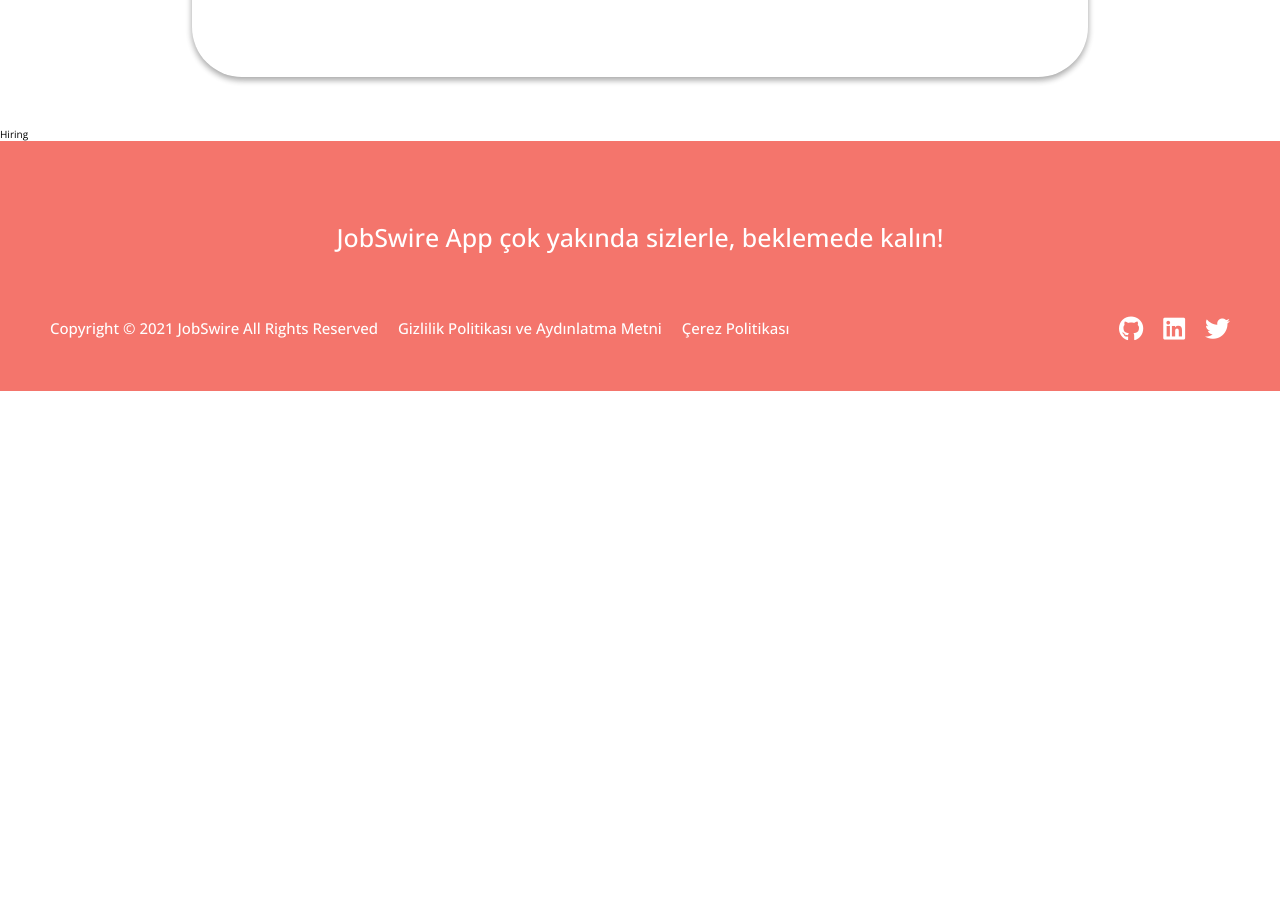
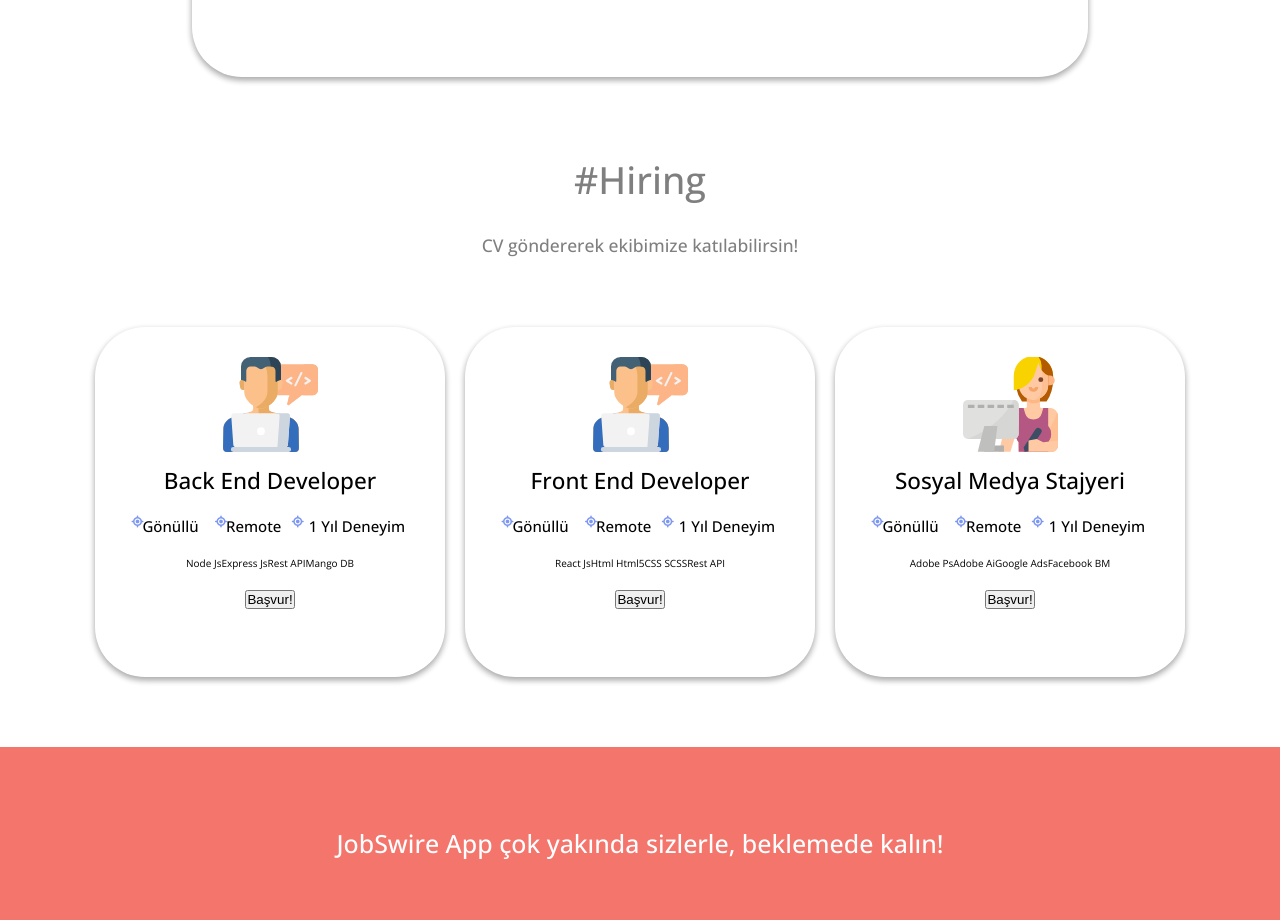
Before and after one commit to journo10/jobswire-test-clone-reactjs, a React (Create React App) app: page /hiring in a window 1280 px wide. Shown: the part 1540-2460 px from the top of the page. Before the commit the page ends 1931 px from the top, so only its background shows below. Built offline with nearby package versions, Linux system fonts and the light colour scheme; a web font is replaced by a local one.

Commit message:
hiring component

```diff
--- a/src/context/JobSwireContext.js
+++ b/src/context/JobSwireContext.js
@@ -1,21 +1,27 @@
-import {useState } from "react";
+import { useState } from "react";
 import { createContext, useContext } from "react";
-import {data }from "../data/data"
+import { data, hiringData } from "../data/data";
 
 const JobSwireContext = createContext();
 
-export const JobSwireProvider = ({children}) =>{
-   const [items, setItems] = useState(data);
+export const JobSwireProvider = ({ children }) => {
+  const [items, setItems] = useState(data);
+  const [itemsHiring, setItemsHirring] = useState(hiringData);
 
-   //console.log(items);
+  //console.log(items);
+  //console.log(itemsHiring);
 
-   const values ={
+  const values = {
     items,
-    setItems
-    }
-    return (
-        <JobSwireContext.Provider value={values}>{children}</JobSwireContext.Provider>
-    )
+    setItems,
+    itemsHiring,
+    setItemsHirring,
+  };
+  return (
+    <JobSwireContext.Provider value={values}>
+      {children}
+    </JobSwireContext.Provider>
+  );
 };
 
 export const useJobSwire = () => useContext(JobSwireContext);
--- a/src/data/data.js
+++ b/src/data/data.js
@@ -1,7 +1,7 @@
 import image_1 from "../images/png/Cristiano_Ronaldo.png";
 import image_2 from "../images/png/lionel-messi.png";
 import image_3 from "../images/png/neymar.jpg";
-import image_4 from"../images/png/benzema.png";
+import image_4 from "../images/png/benzema.png";
 import image_5 from "../images/png/Mohamed_Salah.png";
 import image_6 from "../images/png/drogba.png";
 import image_7 from "../images/png/lampard.png";
@@ -10,8 +10,11 @@
 import image_10 from "../images/png/kevin.png";
 import image_11 from "../images/png/wesley-sneijder.png";
 import image_12 from "../images/png/hagi.png";
+import img_hiring_1 from "../images/svg/HiringE.83d6e6e4.svg";
+import img_hiring_2 from "../images/svg/HiringK.bc63dbc9.svg";
 
-export const data = [{
+export const data = [
+  {
     id: 1,
     name: "Cristiano Ronaldo",
     title: "Real Madrid",
@@ -95,4 +98,55 @@
     desc: "Gheorghe Hagi (d. 5 Şubat 1965, Săcele), orta saha mevkiisinde oynamış Rumen eski futbolcu, teknik direktördür. Karpatların Maradonası lakabı ile anılsa da bundan hiç hoşlanmamıştır.[1] Hagi, 1980'li ve 90'lı yıllarda dünyanın en iyi oyuncularından biri olarak kabul edildi[2] ve çoğu kişi tarafından tüm zamanların en büyük Romen futbolcusu olarak kabul edilmektedir.[3][4] Aynı zamanda Romanya millî futbol takımında (Adrian Mutu ile birlikte) 35 golle tüm zamanların önde gelen golcüsüdür.",
     image: image_12,
   },
-]
+];
+
+export const hiringData = [
+  {
+    id: 1,
+    title: "Back End Developer",
+    text: [
+      { id: 1, name: "Gönüllü" },
+      { id: 2, name: "Remote" },
+      { id: 3, name: "1 Yıl Deneyim" },
+    ],
+    desc: [
+      { id: 1, name: "Node Js" },
+      { id: 2, name: "Express Js" },
+      { id: 3, name: "Rest API" },
+      { id: 4, name: "Mango DB" },
+    ],
+    image: img_hiring_1,
+  },
+  {
+    id: 2,
+    title: "Front End Developer",
+    text: [
+      { id: 1, name: "Gönüllü" },
+      { id: 2, name: "Remote" },
+      { id: 3, name: "1 Yıl Deneyim" },
+    ],
+    desc: [
+      { id: 1, name: "React Js" },
+      { id: 2, name: "Html Html5" },
+      { id: 3, name: "CSS SCSS" },
+      { id: 4, name: "Rest API" },
+    ],
+    image: img_hiring_1,
+  },
+  {
+    id: 3,
+    title: "Sosyal Medya Stajyeri",
+    text: [
+      { id: 1, name: "Gönüllü" },
+      { id: 2, name: "Remote" },
+      { id: 3, name: "1 Yıl Deneyim" },
+    ],
+    desc: [
+      { id: 1, name: "Adobe Ps" },
+      { id: 2, name: "Adobe Ai" },
+      { id: 3, name: "Google Ads" },
+      { id: 4, name: "Facebook BM" },
+    ],
+    image: img_hiring_2,
+  },
+];
--- a/src/pages/Hiring/Hiring.css
+++ b/src/pages/Hiring/Hiring.css
@@ -0,0 +1,27 @@
+h1 {
+    margin: 2.75rem 0rem;
+    font-size: 3.75rem;
+    font-weight: 500;
+    color: #00000080;
+    text-align: center;
+}
+
+p {
+    font-size: 1.75rem;
+    font-weight: 500;
+    color: #00000080;
+    text-align: center;
+}
+
+.container-hiring {
+    max-width: 1200px;
+    height: auto;
+    width: 100%;
+    margin: 3rem auto;
+    padding: 4rem 1rem;
+    display: flex;
+    align-items: center;
+    justify-content: center;
+    flex-wrap: wrap;
+    gap: 2rem;
+}
--- a/src/pages/Hiring/index.js
+++ b/src/pages/Hiring/index.js
@@ -1,9 +1,22 @@
-import React from 'react'
+import React from "react";
+import { useJobSwire } from "../../context/JobSwireContext";
+import SingleHiring from "../SingleHiring";
+import "./Hiring.css";
 
 const Hiring = () => {
+  const { itemsHiring } = useJobSwire();
+
   return (
-    <div>Hiring</div>
-  )
-}
+    <>
+      <h1>#Hiring</h1>
+      <p>CV göndererek ekibimize katılabilirsin!</p>
+      <div className="container-hiring">
+        {itemsHiring.map((itemsHiringData, index) => (
+          <SingleHiring key={index} itemsHiringData={itemsHiringData} />
+        ))}
+      </div>
+    </>
+  );
+};
 
 export default Hiring;
--- /dev/null
+++ b/src/pages/SingleHiring/SingleHring.css
@@ -0,0 +1,58 @@
+.card-hiring {
+    width: 350px;
+    height: 350px;
+    padding: 2rem;
+    box-shadow: rgba(0, 0, 0, 0.16) 0px 3px 6px, rgba(0, 0, 0, 0.23) 0px 3px 6px;
+    border-radius: 5rem;
+    overflow: hidden;
+    text-align: center;
+    position: relative;
+    left: 0;
+    top: 0;
+}
+
+.card-hiring img {
+    width: 95px;
+    height: 95px;
+    object-fit: cover;
+    object-position: center;
+    margin: 1rem 0rem;
+}
+
+.card-hiring .card-hiring-text {
+    display: flex;
+    align-items: center;
+    justify-content: center;
+    flex-direction: column;
+    gap: 2rem;
+}
+
+.card-hiring .card-hiring-text h3 {
+    font-size: 2.25rem;
+    font-weight: 500;
+    font-family: inherit;
+    letter-spacing: normal;
+    line-height: normal;
+}
+
+.card-hiring .card-hiring-text .card-hiring-title span {
+    font-size: 1.5rem;
+    font-weight: 500;
+    font-family: inherit;
+    letter-spacing: normal;
+    line-height: normal;
+    margin: 1rem;
+    padding-left: 0.5em;
+    position: relative;
+    top: 0;
+    left: 0;
+}
+
+.card-hiring .card-hiring-text .card-hiring-title span i {
+    color: #7d97f2;
+    font-size: 1.2rem;
+    padding-left: 0.5em;
+    position: absolute;
+    top: 0;
+    left: -15%;
+}
--- /dev/null
+++ b/src/pages/SingleHiring/index.js
@@ -0,0 +1,31 @@
+import React from "react";
+import "./SingleHring.css";
+
+const SingleHiring = ({ itemsHiringData }) => {
+  return (
+    <div className="card-hiring">
+      <img src={itemsHiringData.image} alt="card-img" />
+      <div className="card-hiring-text">
+        <h3 className="card-hiring-name">{itemsHiringData.title}</h3>
+        <span className="card-hiring-title">
+          {itemsHiringData.text.map((t) => (
+            <span key={t.id}>
+              <i className="fa-solid fa-location-crosshairs"></i>
+              {t.name}
+            </span>
+          ))}
+        </span>
+        <span className="card-hiring-desc">
+          {itemsHiringData.desc.map((d) => (
+            <span key={d.id}>{d.name}</span>
+          ))}
+        </span>
+        <button type="button" className="card-hiring-btn">
+          Başvur!
+        </button>
+      </div>
+    </div>
+  );
+};
+
+export default SingleHiring;
```
Lines whose indentation alone changed are shown as unchanged.
